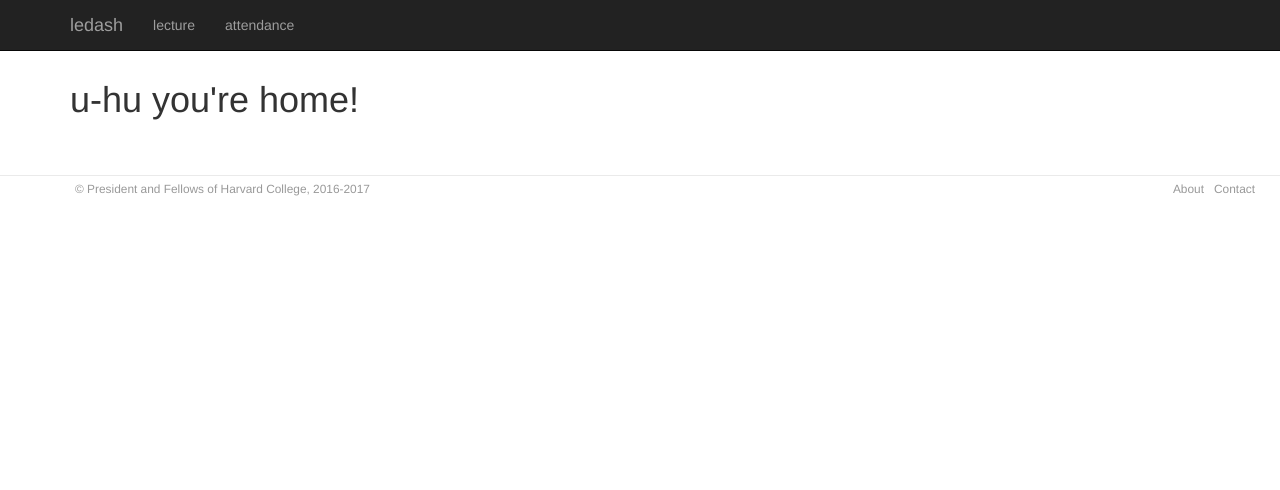
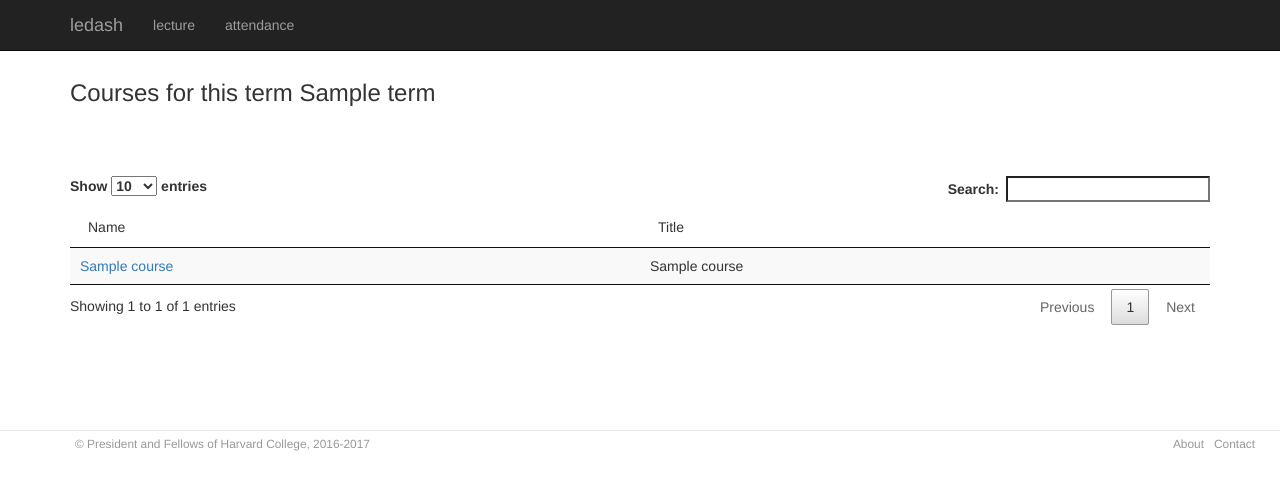
Before and after one commit to harvard-dce/le-dash, a Django app: template templates/home.html in a window 1280 px wide. Shown: the top 490 px of the page. Run offline with Django 3.2, Linux system fonts and the light colour scheme; the template is opened without the code that fills it: most values are stand-ins (such as "Sample title", 1, 10 or a date in 2020); some libraries are stand-ins or nearby versions.

Commit message:
Displays courses from current term for nav
TODO: select other terms, scope menu bars

```diff
--- a/templates/home.html
+++ b/templates/home.html
@@ -1,8 +1,56 @@
 {% extends 'base.html' %}
 {% load staticfiles %}
 
+{% load common_tags %}
+{% block page_title %}
+{% endblock %}
+{% block extra_css %}
+    <link rel="stylesheet" type="text/css"
+          href="{% static 'libs/datatables/jquery.dataTables.min.css' %}">
+{% endblock %}
+
+{% block js %}
+    <script type="text/javascript" src="{% static 'libs/datatables/jquery.dataTables.min.js' %}"></script>
+    <script type="text/javascript">
+    $(document).ready(function(){
+        $('#report-table').DataTable({
+            "ordering": false,
+            "iDisplayLength": 10,
+            "offsetTop": 60,
+        });
+    });
+    </script>
+{% endblock %}
+
 {% block content %}
-<div class=jumbotron">
-  <h1>u-hu you're home!</h1>
-</div><!-- /.jumbotron -->
+
+    <div class="row">
+        <div class="col-md-12">
+          <h3> Courses for this term {{ term }} </h3>
+        </div>
+    </div>
+    <div class="row">
+        <div class="col-md-12">
+            <table id="report-table" class="display">
+                <thead>
+                    <td>Name</td>
+                    <td>Title</td>
+                </thead>
+            {% for course in courses %}
+                <tr>
+                    <td>
+                    <a href="{% url 'attendance-series-viewing' course.fullcrn %}"> {{ course.course_name }} </a>
+                    </td>
+                    <td>{%if course.course_long_title %}
+                        {{ course.course_long_title }}
+                        {%else %}
+                        {{ course.course_title }}
+                        {%endif%}
+                        </td>
+                </tr>
+            {% endfor %}
+            </table>
+        </div>
+    </div>
+
 {% endblock %}
```
Also changed, not shown: le_dash/banner.py (+31 -5 lines), le_dash/views.py (+9 -1 lines).
